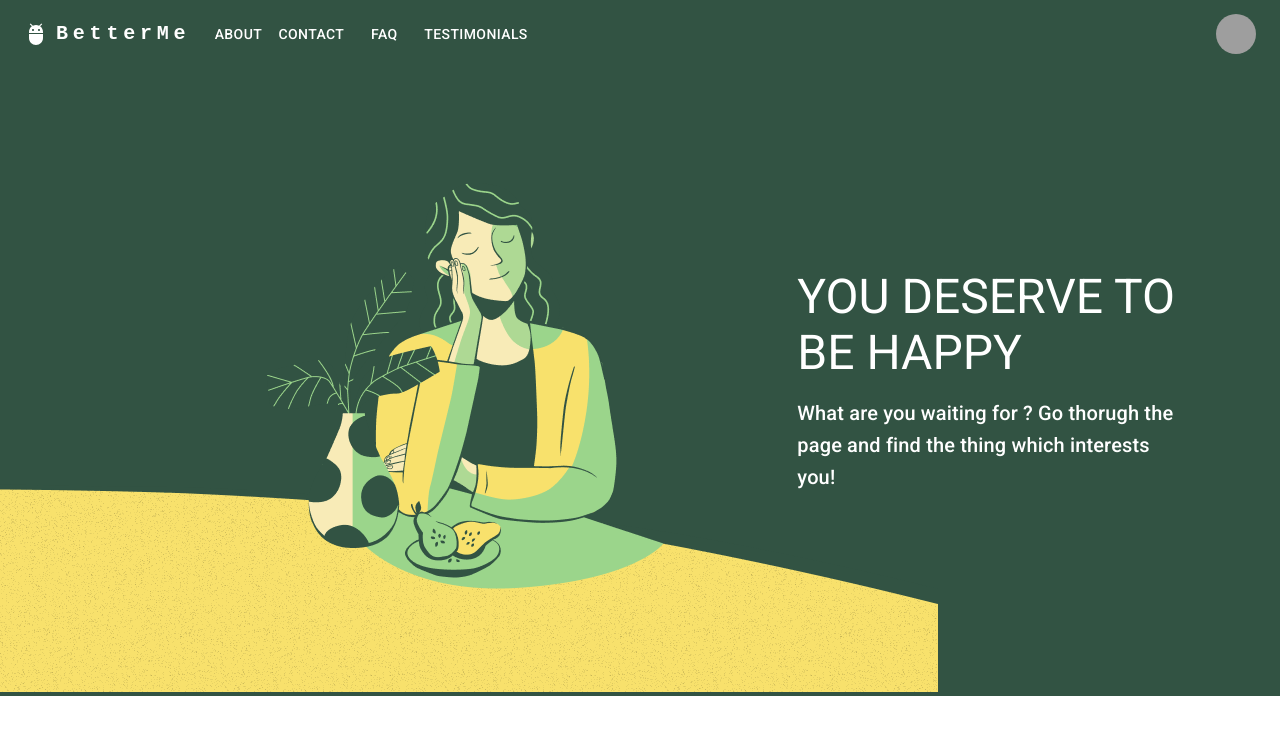
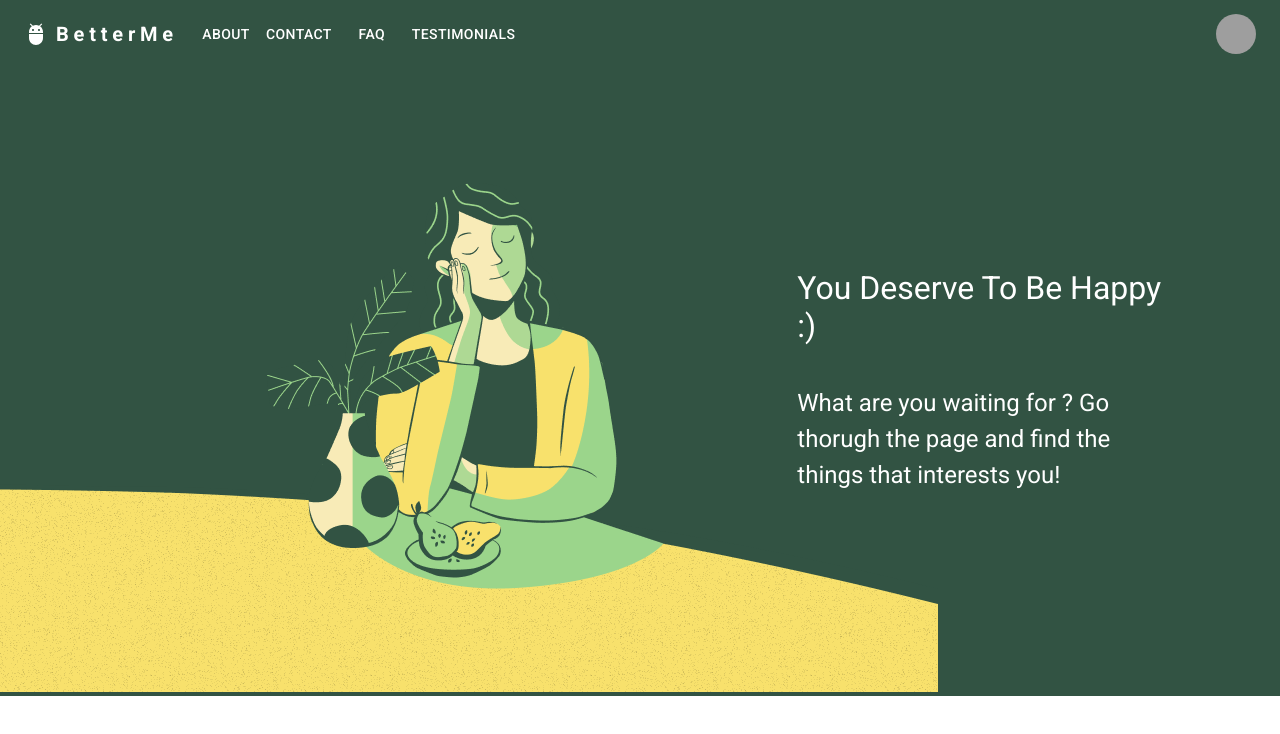
Before and after one commit to Mahikagarg09/mental-health-app, a React (Create React App) app: page / in a window 1280 px wide. Shown: the top 734 px of the page. Built offline with nearby package versions, Linux system fonts and the light colour scheme; grey boxes are pictures that could not be loaded.

Commit message:
font change

```diff
--- a/package.json
+++ b/package.json
@@ -5,6 +5,7 @@
   "dependencies": {
     "@emotion/react": "^11.10.6",
     "@emotion/styled": "^11.10.6",
+    "@fontsource/roboto": "^4.5.8",
     "@mui/icons-material": "^5.11.11",
     "@mui/material": "^5.11.13",
     "@mui/styled-engine-sc": "^5.11.11",
--- a/src/components/header/header-cards/HeaderCards.js
+++ b/src/components/header/header-cards/HeaderCards.js
@@ -11,18 +11,17 @@ export default function THeaderCards() {
   return (
     <Box sx={{ flexGrow: 1 , backgroundColor:"#325343"}} className={classes.overall}>
       <Grid container spacing={2}>
-        <Grid item lg={8} md={6} sm={12} xs={12}>
+        <Grid item lg={8} md={12} sm={12} xs={12}>
           <img src={img} sx={{ maxWidth: "100%" }} alt='image' />
         </Grid>
-        <Grid item lg={4} md={6} sm={12} xs={12}>
-          <Typography variant="h3" gutterBottom className={classes.heading}>
-            YOU DESERVE TO BE HAPPY
-          </Typography>
-          <Typography variant="h6" gutterBottom className={classes.subheading}>
-            What are you waiting for ? Go thorugh the page and find the thing which interests you!
-          </Typography>
+        <Grid item lg={4} md={12} sm={12} xs={12}>
+          <p className={classes.heading}>
+            You Deserve To Be Happy :)
+          </p>
+          <p className={classes.subheading}>
+            What are you waiting for ? Go thorugh the page and find the things that interests you!
+          </p>
         </Grid>
-
       </Grid>
     </Box>
   );
--- a/src/components/header/header-cards/Headercss.js
+++ b/src/components/header/header-cards/Headercss.js
@@ -4,20 +4,20 @@ const useStyles = makeStyles((theme) => ({
     overall: {
         backrgroundColor:"#325343",
         color:"white",
-        fontFamily:"Overpass,sans-serif",
+        fontFamily:"Roboto,sans-serif",
         paddingRight:"100px",
     },
     heading: {
-        fontFamily:"Overpass,sans-serif",
-        fontWeight: 700,
-        fontSize: "3rem",
+        fontFamily:"Roboto,sans-serif",
+        fontSize: "2rem",
         paddingTop:"200px",
     },
 
     subheading: {
-        fontFamily:"Overpass,sans-serif",
-        fontWeight: 400,
+        fontFamily:"Roboto,sans-serif",
+        marginTop:"40px",
         fontSize: "1.5rem",
+        lineHeight:"1.5",
     },
 }));
 
--- a/src/components/header/navbar/Navbar.js
+++ b/src/components/header/navbar/Navbar.js
@@ -48,7 +48,7 @@ export default function Navbar() {
             sx={{
               mr: 2,
               display: { xs: 'none', md: 'flex' },
-              fontFamily: 'monospace',
+              fontFamily: 'Roboto,sans-serif',
               fontWeight: 700,
               letterSpacing: '.3rem',
               color: 'inherit',
@@ -58,7 +58,7 @@ export default function Navbar() {
             BetterMe
           </Typography>
 
-          <Box sx={{ flexGrow: 1, display: { xs: 'flex', md: 'none' }, textAlign : "center"}}>
+          <Box sx={{ flexGrow: 1, display: { xs: 'flex', md: 'none' }, textAlign: "center" }}>
             <IconButton
               size="large"
               aria-label="account of current user"
@@ -104,7 +104,7 @@ export default function Navbar() {
               mr: 2,
               display: { xs: 'flex', md: 'none' },
               flexGrow: 1,
-              fontFamily: 'monospace',
+              fontFamily: 'Roboto,sans-serif',
               fontWeight: 700,
               letterSpacing: '.3rem',
               color: 'inherit',
```
Also changed, not shown: 1 other file (tests, documents, lock files or other folders).
